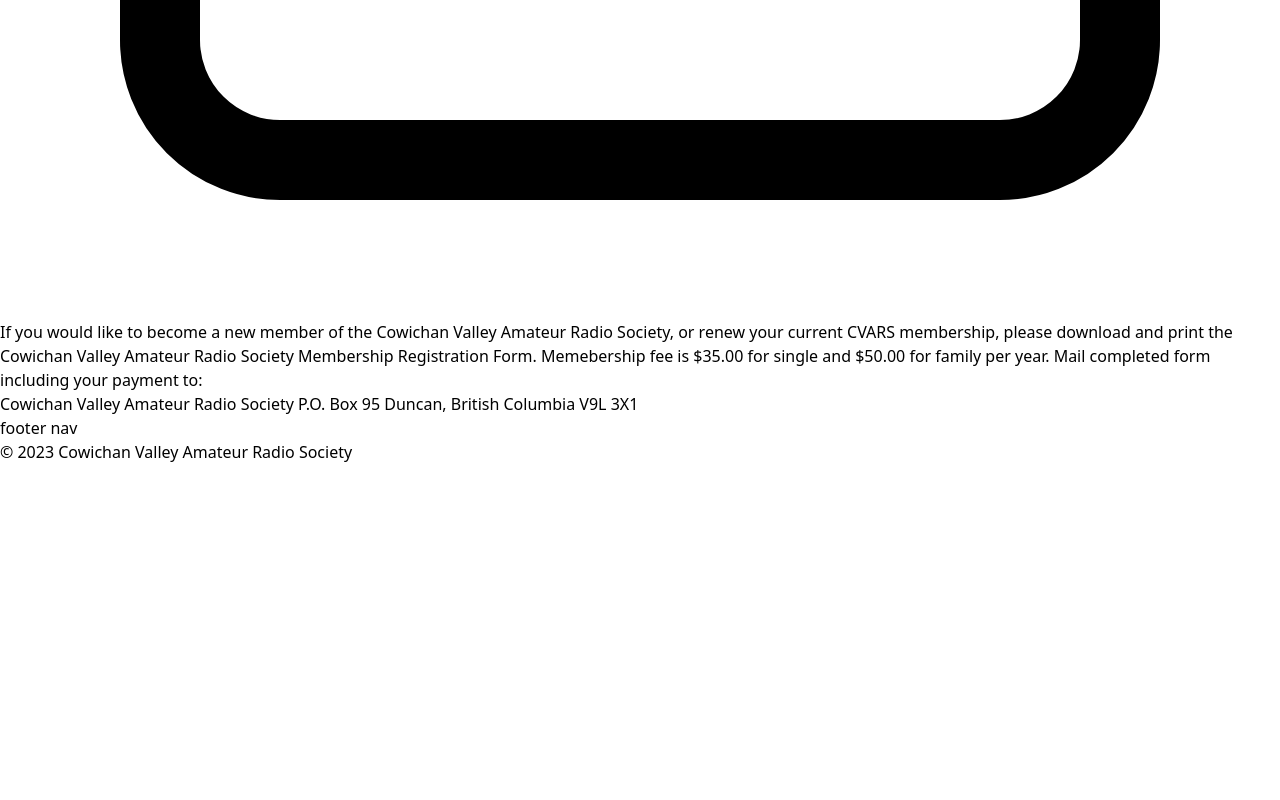
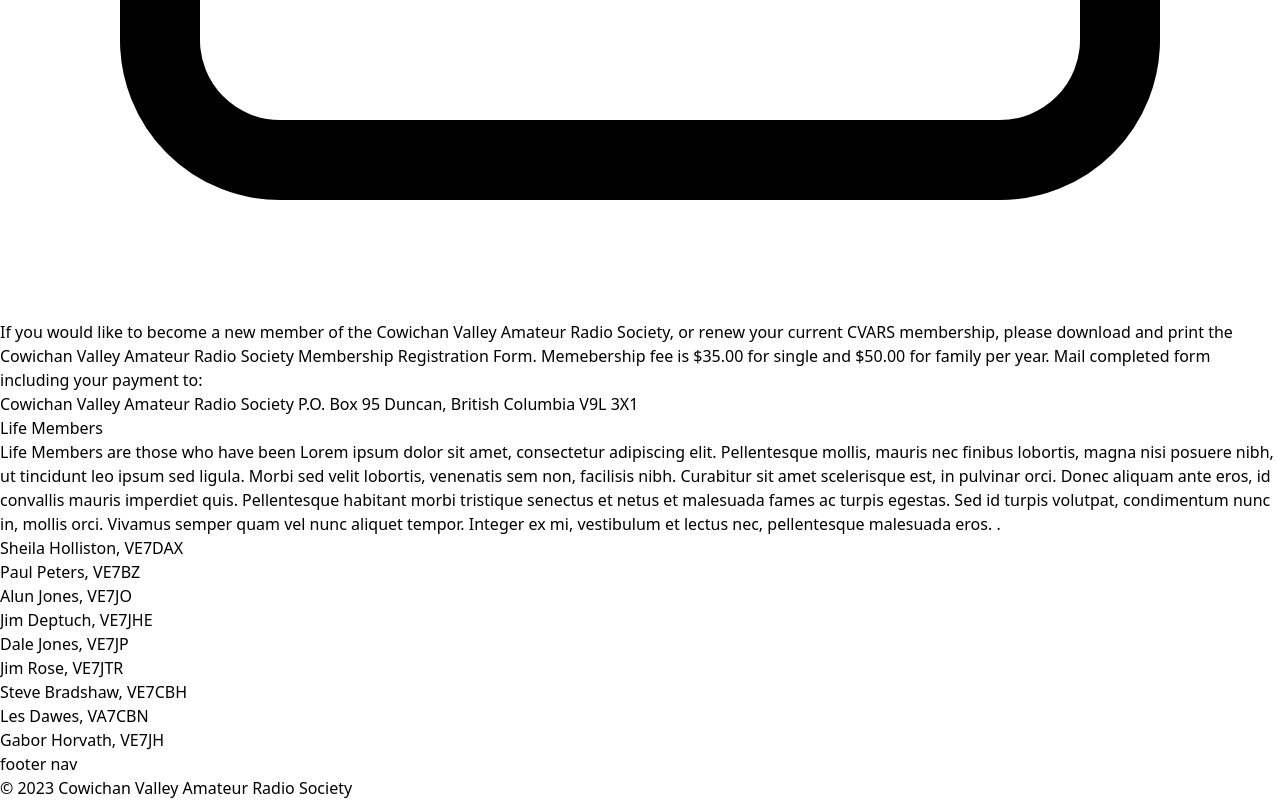
Before and after one commit to brianbancroft/demo-cvars-redesign, a SvelteKit app: page /membership in a window 1280 px wide. Shown: the part 1221-2021 px from the top of the page. Before the commit the page ends 1685 px from the top, so only its background shows below. Built offline with nearby package versions, Linux system fonts and the light colour scheme.

Commit message:
Add life members

```diff
--- a/src/routes/membership/+page.svelte
+++ b/src/routes/membership/+page.svelte
@@ -3,7 +3,8 @@
 	import DownloadIcon from '../../components/DownloadIcon.svelte';
 </script>
 
-<h1>hello membership</h1>
+<section>
+	<h1>become a member</h1>
 
 	<a href="/CVARS_membership_application.pdf">
 		<div
@@ -18,9 +19,36 @@
 
 	<p>
 		If you would like to become a new member of the Cowichan Valley Amateur Radio Society, or renew
-	your current CVARS membership, please download and print the Cowichan Valley Amateur Radio Society
-	Membership Registration Form. Memebership fee is $35.00 for single and $50.00 for family per year.
-	Mail completed form including your payment to:
+		your current CVARS membership, please download and print the Cowichan Valley Amateur Radio
+		Society Membership Registration Form. Memebership fee is $35.00 for single and $50.00 for family
+		per year. Mail completed form including your payment to:
 	</p>
 
 	<p>Cowichan Valley Amateur Radio Society P.O. Box 95 Duncan, British Columbia V9L 3X1</p>
+</section>
+
+<section>
+	<h2>Life Members</h2>
+
+	<p>
+		Life Members are those who have been Lorem ipsum dolor sit amet, consectetur adipiscing elit.
+		Pellentesque mollis, mauris nec finibus lobortis, magna nisi posuere nibh, ut tincidunt leo
+		ipsum sed ligula. Morbi sed velit lobortis, venenatis sem non, facilisis nibh. Curabitur sit
+		amet scelerisque est, in pulvinar orci. Donec aliquam ante eros, id convallis mauris imperdiet
+		quis. Pellentesque habitant morbi tristique senectus et netus et malesuada fames ac turpis
+		egestas. Sed id turpis volutpat, condimentum nunc in, mollis orci. Vivamus semper quam vel nunc
+		aliquet tempor. Integer ex mi, vestibulum et lectus nec, pellentesque malesuada eros. .
+	</p>
+
+	<ul class="grid grid-cols-1 md:grid-cols-2 lg:grid-cols-3">
+		<li>Sheila Holliston, VE7DAX</li>
+		<li>Paul Peters, VE7BZ</li>
+		<li>Alun Jones, VE7JO</li>
+		<li>Jim Deptuch, VE7JHE</li>
+		<li>Dale Jones, VE7JP</li>
+		<li>Jim Rose, VE7JTR</li>
+		<li>Steve Bradshaw, VE7CBH</li>
+		<li>Les Dawes, VA7CBN</li>
+		<li>Gabor Horvath, VE7JH</li>
+	</ul>
+</section>
```
Lines whose indentation alone changed are shown as unchanged.
